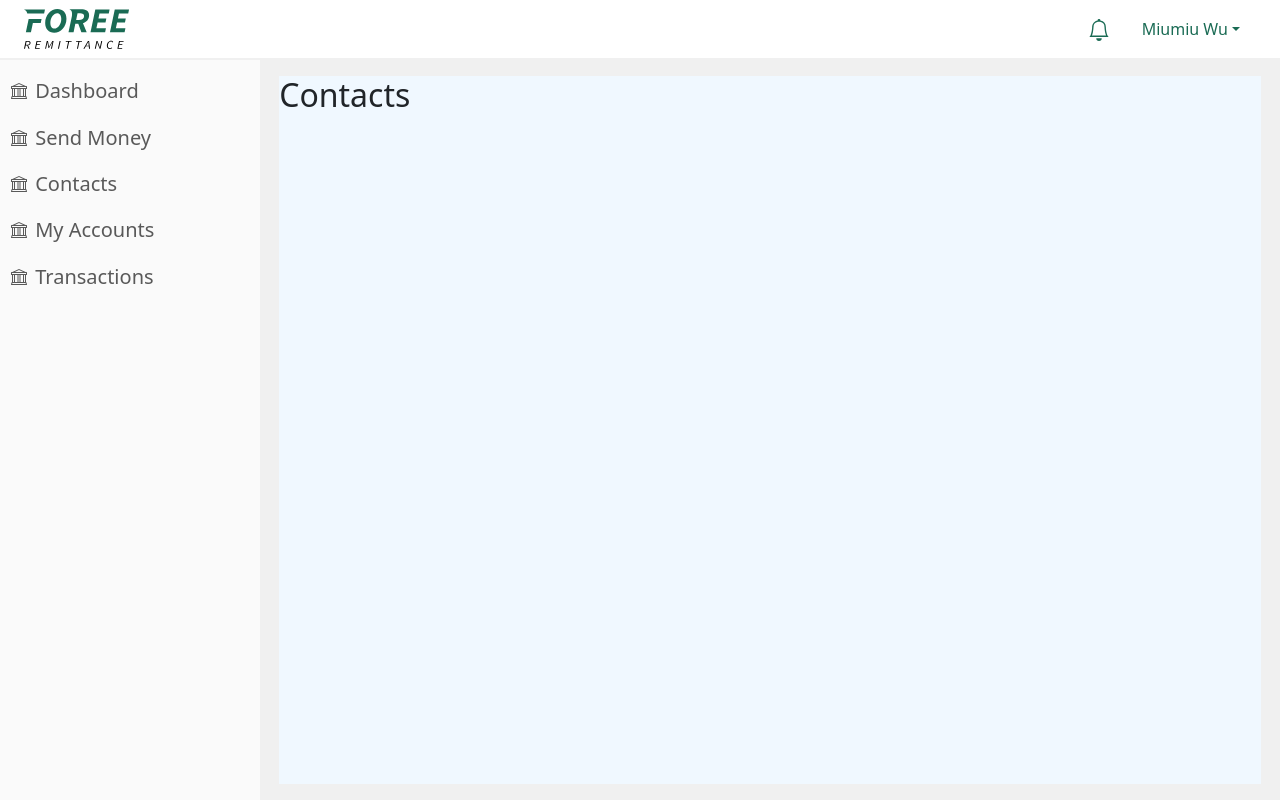
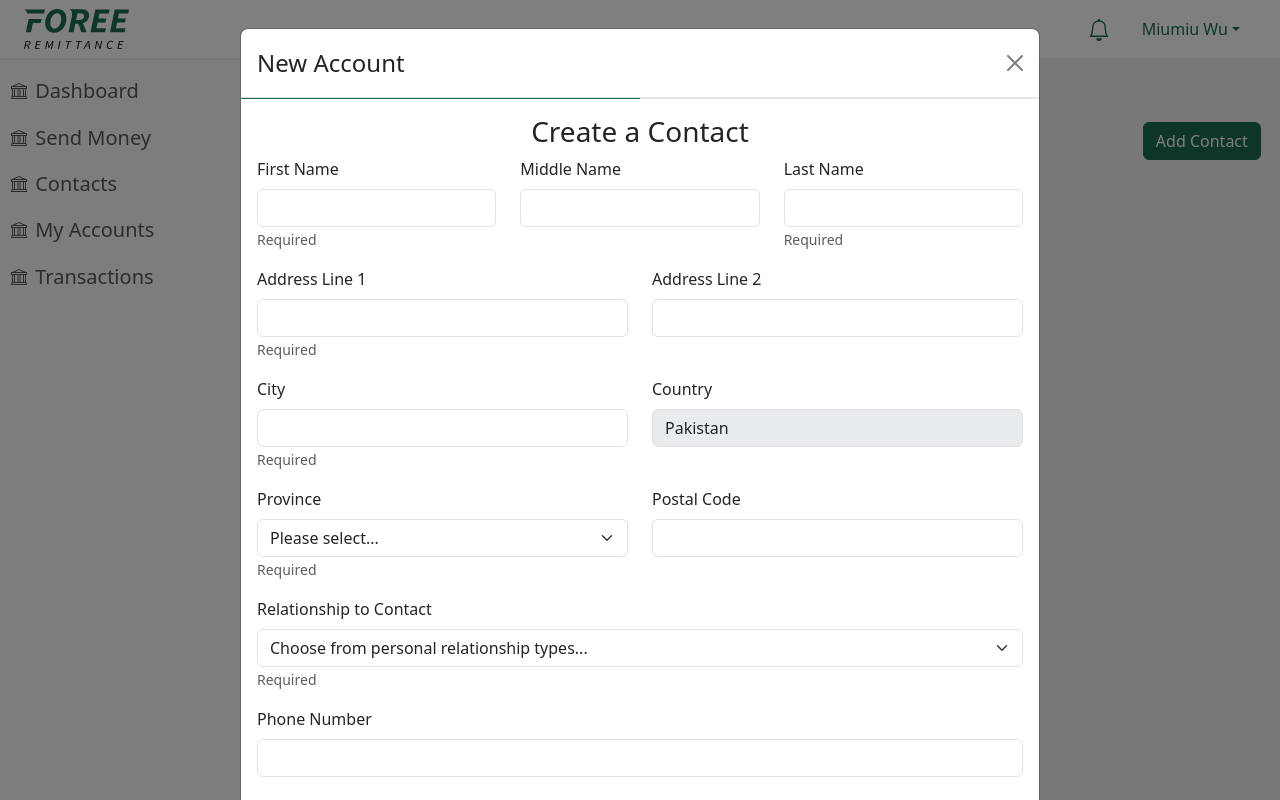
Before and after one commit to xuerongNanopay/payment_node, a React (Create React App) app in the folder frontend/: page /mainMenu/contact in a window 1280 px wide. Built offline with nearby package versions, Linux system fonts and the light colour scheme.

Commit message:
add form for AddContactModal

```diff
--- a/frontend/src/component/menus/contact-menu/ContactMenu.js
+++ b/frontend/src/component/menus/contact-menu/ContactMenu.js
@@ -1,10 +1,22 @@
+import { Button } from 'react-bootstrap';
+
 import css from './ContactMenu.module.css'
+import { AddContactModal } from 'component/modals/AddContactModal'
 
 const ContactMenu = _ => {
   return (
     <>
       <div className={`${css.contactMenuContainer}`}>
         <h2>Contacts</h2>
+        <div
+          style={{
+            display: 'flex',
+            justifyContent: 'end'
+          }}
+        >
+          <Button>Add Contact</Button>
+          <AddContactModal/>
+        </div>
       </div>
     </>
   )
--- a/frontend/src/component/menus/contact-menu/ContactMenu.module.css
+++ b/frontend/src/component/menus/contact-menu/ContactMenu.module.css
@@ -1,5 +1,4 @@
 .contactMenuContainer {
   width: 100%;
   height: 100%;
-  background-color: aliceblue;
 }
--- a/frontend/src/component/modals/AddContactModal.js
+++ b/frontend/src/component/modals/AddContactModal.js
@@ -0,0 +1,126 @@
+import { useState, useReducer } from 'react';
+import nbp_logo from 'image/nbp_foree_remittance_logo.svg'
+
+import Form from 'react-bootstrap/Form';
+import Row from 'react-bootstrap/Row';
+import Col from 'react-bootstrap/Col';
+import Modal from 'react-bootstrap/Modal';
+import FormText from 'react-bootstrap/FormText'
+import InputGroup from 'react-bootstrap/InputGroup'
+import ProgressBar from 'react-bootstrap/ProgressBar';
+
+import css from './AddContactModal.module.css'
+
+const CreateContact = () => {
+  return (
+    <>
+      <h3
+        style={{
+          textAlign: 'center'
+        }}
+      >Create a Contact</h3>
+      <Form>
+        <Row sm={3} xs={1} className="mb-3">
+          <Form.Group as={Col} controlId="firstName">
+            <Form.Label>First Name</Form.Label>
+            <Form.Control type="text"/>
+            <FormText muted>Required</FormText>
+          </Form.Group>
+          <Form.Group as={Col} controlId="middleName">
+            <Form.Label>Middle Name</Form.Label>
+            <Form.Control type="text"/>
+          </Form.Group>
+          <Form.Group as={Col} controlId="middleName">
+            <Form.Label>Last Name</Form.Label>
+            <Form.Control type="text"/>
+            <FormText muted>Required</FormText>
+          </Form.Group>
+        </Row>
+        <Row sm={2} xs={1} className="mb-3">
+          <Form.Group as={Col} controlId="address1">
+            <Form.Label>Address Line 1</Form.Label>
+            <Form.Control type="text"/>
+            <FormText muted>Required</FormText>
+          </Form.Group>
+          <Form.Group as={Col} controlId="address2">
+            <Form.Label>Address Line 2</Form.Label>
+            <Form.Control type="text"/>
+          </Form.Group>
+        </Row>
+        <Row sm={2} xs={1} className="mb-3">
+          <Form.Group as={Col} controlId="city">
+            <Form.Label>City</Form.Label>
+            <Form.Control type="text"/>
+            <FormText muted>Required</FormText>
+          </Form.Group>
+          <Form.Group as={Col} controlId="country">
+            <Form.Label>Country</Form.Label>
+            <Form.Control type="text" disabled value={'Pakistan'}/>
+          </Form.Group>
+        </Row>
+        <Row sm={2} xs={1} className="mb-3">
+          <Form.Group as={Col} controlId="province">
+            <Form.Label>Province</Form.Label>
+            <Form.Select defaultValue="Choose...">
+              <option value="">Please select...</option>
+              <option value="pv1">province 1</option>
+            </Form.Select>
+            <FormText muted>Required</FormText>
+          </Form.Group>
+          <Form.Group as={Col} controlId="postalCode">
+            <Form.Label>Postal Code</Form.Label>
+            <Form.Control type="text"/>
+          </Form.Group>
+        </Row>
+        <Row sm={1} xs={1} className="mb-3">
+          <Form.Group as={Col} controlId="relationship">
+            <Form.Label>Relationship to Contact</Form.Label>
+            <Form.Select defaultValue="Choose...">
+              <option value="">Choose from personal relationship types...</option>
+              <option value="father">Father</option>
+              <option value="mother">Mother</option>
+            </Form.Select>
+            <FormText muted>Required</FormText>
+          </Form.Group>
+        </Row>
+        <Row sm={1} xs={1} className="mb-3">
+          <Form.Group as={Col} controlId="phoneNumber">
+            <Form.Label>Phone Number</Form.Label>
+            <Form.Control type="text"/>
+          </Form.Group>
+        </Row>
+      </Form>
+    </>
+  )
+}
+
+const AddPKBankAccount = () => {
+  return (
+    <>
+      <h4>Contact Bank Account in Pakistan</h4>
+    </>
+  )
+}
+
+export const AddContactModal = () => {
+  return (
+    <>
+      <Modal
+        show={true}
+        centered
+        backdrop='static'
+        fullscreen='sm-down'
+        size='lg'
+      >
+        <Modal.Header centered closeButton>
+          {/* <img style={{justifyItems: 'center'}} src={nbp_logo}/> */}
+          <Modal.Title>New Account</Modal.Title>
+        </Modal.Header>
+        <ProgressBar className={`${css.progressBarRefactor}`} min={0} max={2} now={1} />
+        <Modal.Body style={{minHeight: '65vh', overflowY: 'scroll'}}>
+          <CreateContact></CreateContact>
+        </Modal.Body>
+      </Modal>
+    </>
+  )
+}
--- a/frontend/src/component/modals/AddContactModal.module.css
+++ b/frontend/src/component/modals/AddContactModal.module.css
@@ -0,0 +1,3 @@
+.progressBarRefactor {
+  --bs-progress-height: 1px !important;
+}
--- a/frontend/src/component/modals/SendMoneyModal.js
+++ b/frontend/src/component/modals/SendMoneyModal.js
@@ -11,6 +11,7 @@ import Modal from 'react-bootstrap/Modal';
 import InputGroup from 'react-bootstrap/InputGroup'
 import ProgressBar from 'react-bootstrap/ProgressBar';
 import Card from 'react-bootstrap/Card';
+import nbp_logo from 'image/nbp_foree_remittance_logo.svg'
 
 import css from './SendMoneyModal.module.css'
 
```
